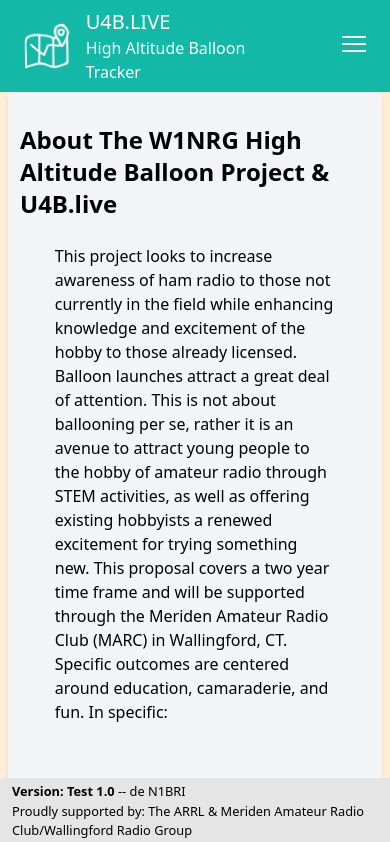
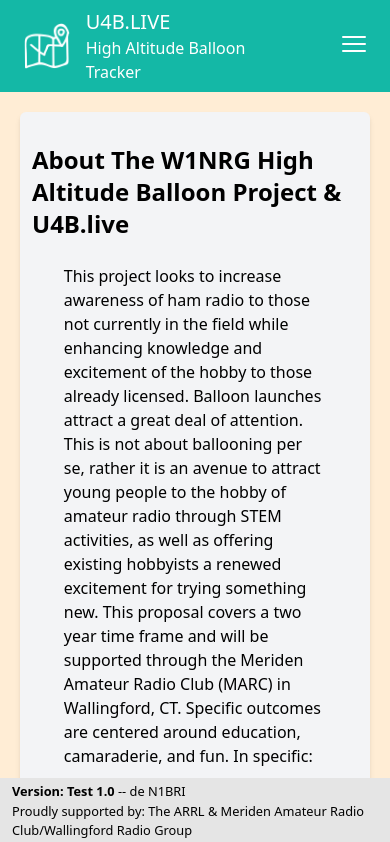
Before and after one commit to N1BRI/U4B_Balloon_Tracker, a SvelteKit app: page /about in a window 390 px wide. Shown: the top 842 px of the page. Built offline with nearby package versions, Linux system fonts and the light colour scheme.

Commit message:
margin top about

```diff
--- a/src/routes/about/+page.svelte
+++ b/src/routes/about/+page.svelte
@@ -4,7 +4,7 @@
 
 <div class="flex flex-wrap justify-center mb-20">
 	<div class="flex items-center flex-col px-2">
-		<div class="border-solid bg-gray-100 rounded-md shadow-md flex flex-wrap justify-center py-8 md:m-20">
+		<div class="border-solid bg-gray-100 rounded-md shadow-md flex flex-wrap justify-center mt-5 mx-3 py-8 md:m-20">
 			<h1 class="mb-3 mx-3 text-2xl font-bold">
 				About The W1NRG High Altitude Balloon Project & U4B.live
 			</h1>
```
